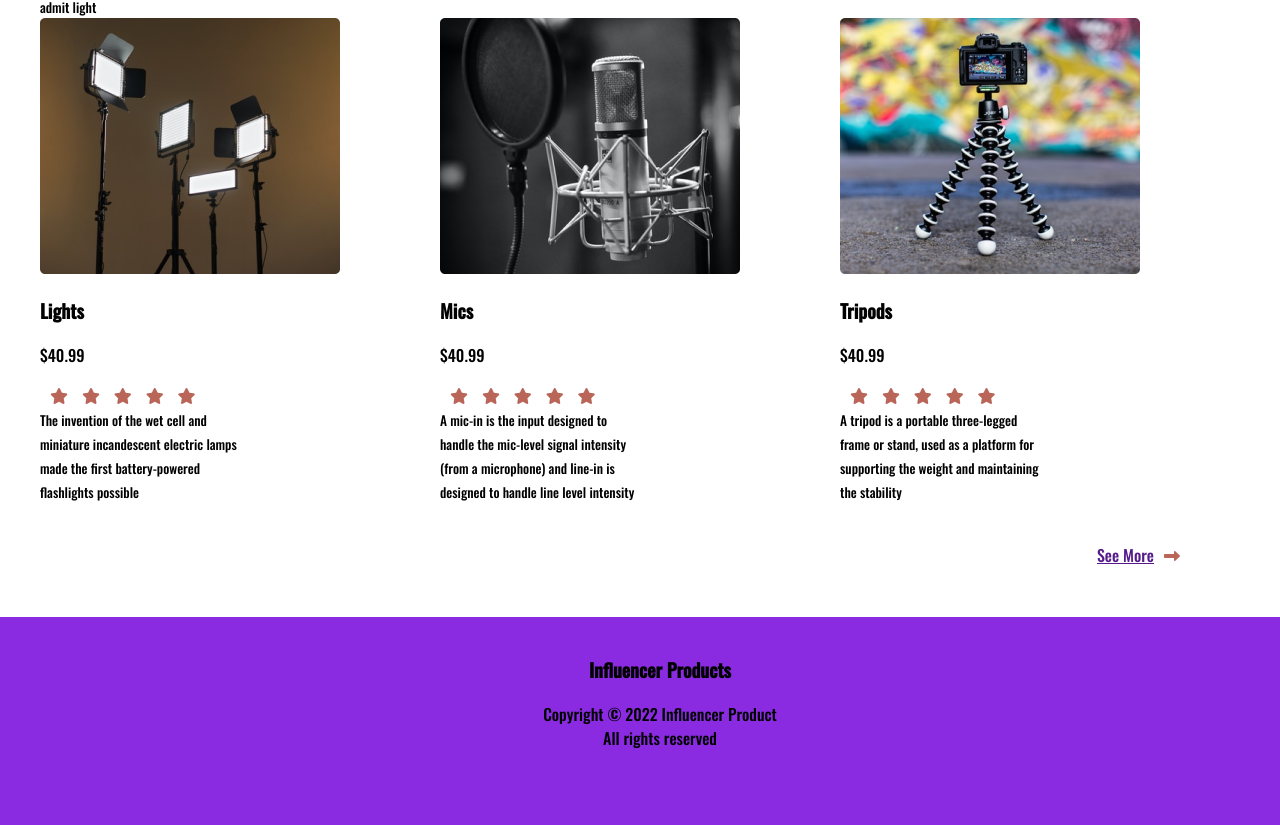
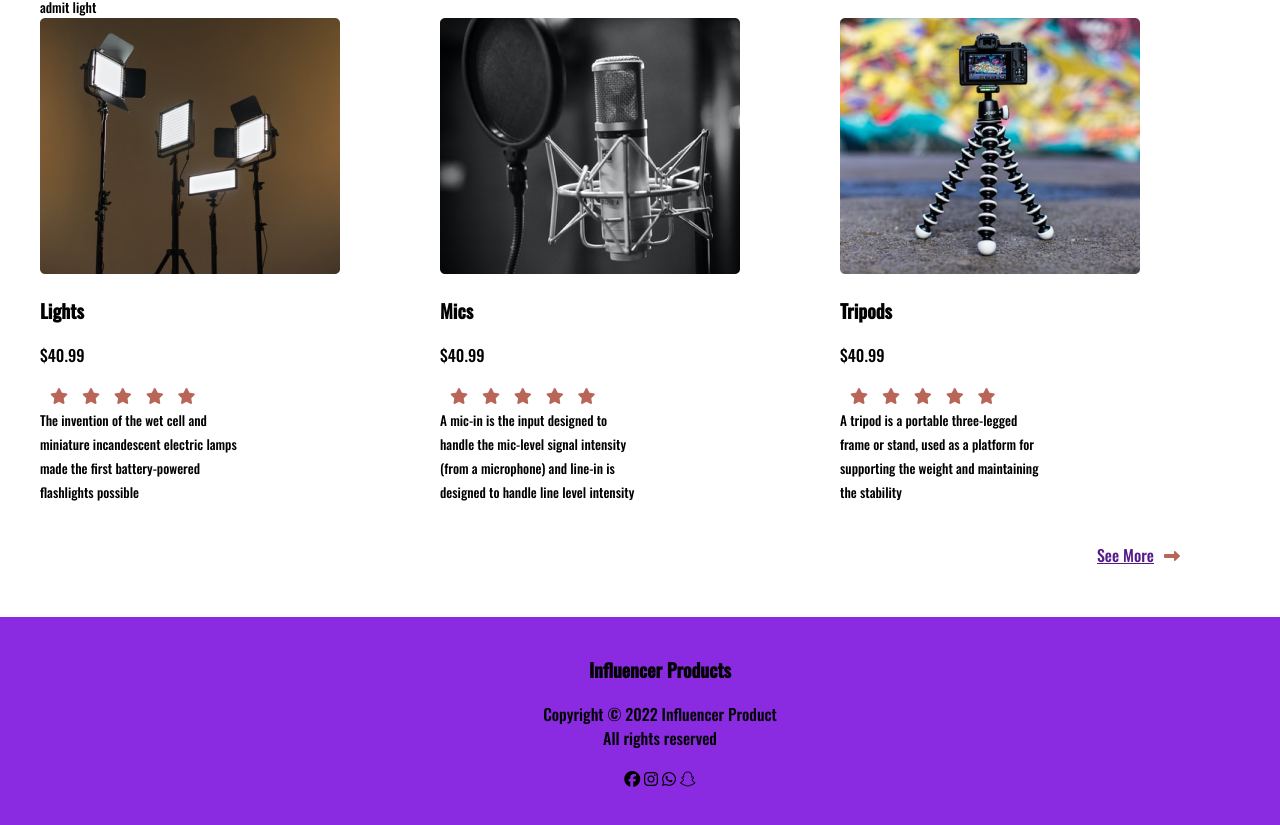
Before and after one commit to dev-nayandas/Influencer-Gear, a plain HTML site: page index.html in a window 1280 px wide. Shown: the part 1976-2801 px from the top of the page. Drawn offline with nearby package versions, Linux system fonts and the light colour scheme.

Commit message:
icon added

```diff
--- a/index.html
+++ b/index.html
@@ -202,6 +202,10 @@
             <h3>Influencer Products</h3>
             <p>Copyright &copy; 2022 Influencer Product <br>
             All rights reserved</p>
+            <i class="fab fa-facebook"></i>
+            <i class="fab fa-instagram"></i>
+            <i class="fab fa-whatsapp"></i>
+            <i class="fab fa-snapchat"></i>
         </section>
         <!-- footer ends here -->
     </footer>
```
